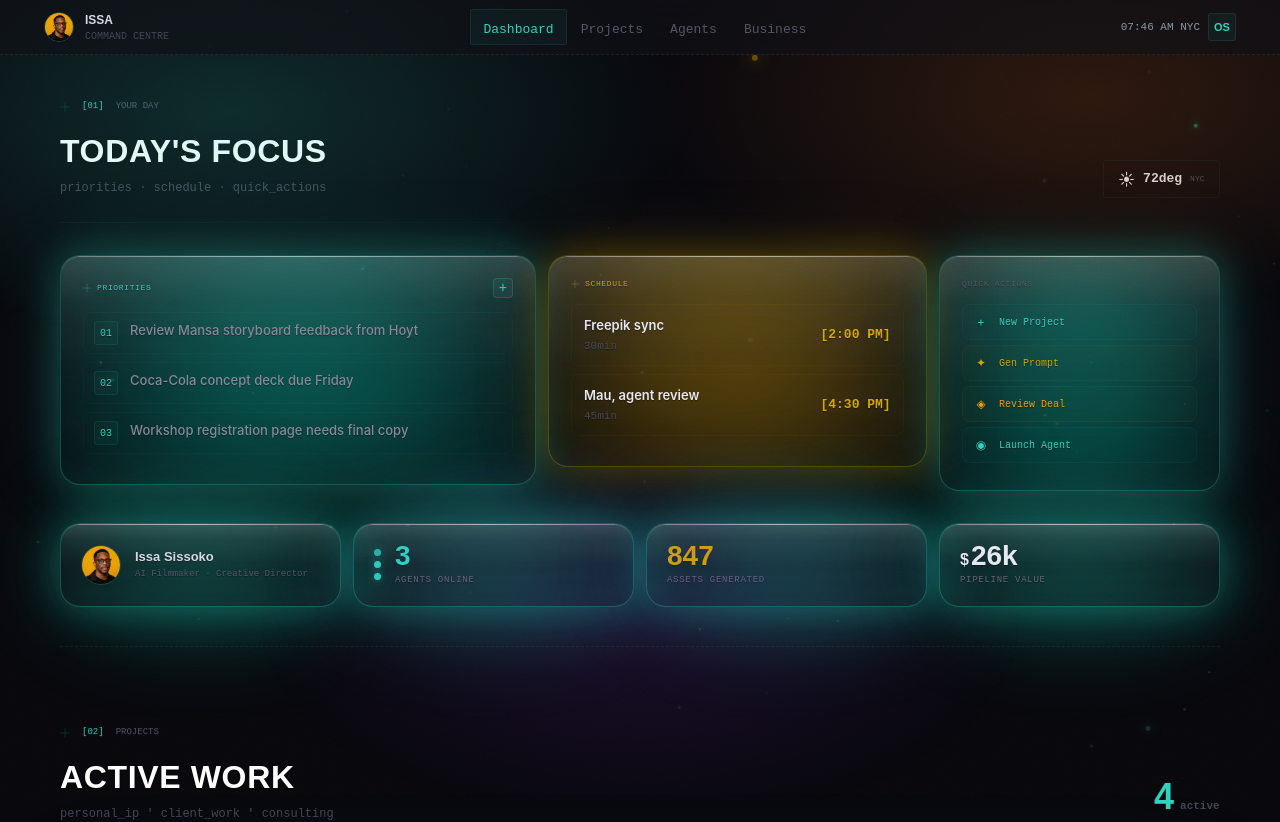
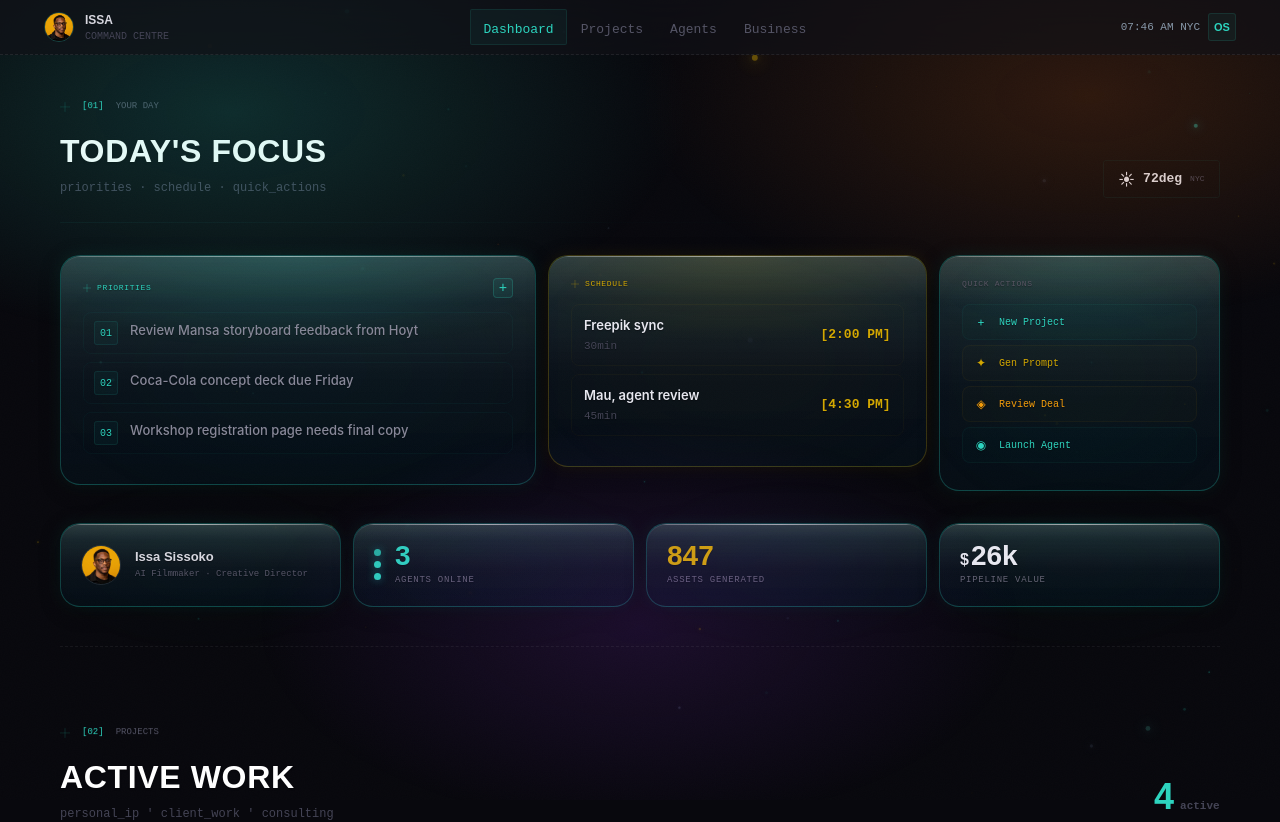
Before and after one commit to louie-stack/Issa-Command-Centre, a Next.js app: page / in a window 1280 px wide. Shown: the top 822 px of the page. Built offline with nearby package versions, Linux system fonts and the light colour scheme.

Commit message:
tune(ui): darken liquid glass and reduce glow intensity

```diff
--- a/app/globals.css
+++ b/app/globals.css
@@ -35,8 +35,8 @@ html { scroll-behavior: smooth; }
 .bento-hover {
   --card-accent-rgb: 45, 212, 191;
   --card-secondary-rgb: 94, 234, 212;
-  --card-glow-opacity: 0.68;
-  --card-glow-opacity-hover: 0.92;
+  --card-glow-opacity: 0.12;
+  --card-glow-opacity-hover: 0.16;
 
   position: relative;
   isolation: isolate;
@@ -46,18 +46,17 @@ html { scroll-behavior: smooth; }
   background:
     linear-gradient(
       180deg,
-      rgba(var(--card-accent-rgb), 0.085),
-      rgba(10, 14, 22, 0.3) 48%,
-      rgba(var(--card-secondary-rgb), 0.055)
+      rgba(5, 30, 35, 0.75),
+      rgba(10, 20, 30, 0.72) 48%,
+      rgba(6, 16, 24, 0.78)
     ) !important;
-  border: 1px solid rgba(var(--card-accent-rgb), 0.3) !important;
-  backdrop-filter: blur(12px) saturate(180%) !important;
-  -webkit-backdrop-filter: blur(12px) saturate(180%) !important;
+  border: 1px solid rgba(var(--card-accent-rgb), 0.25) !important;
+  backdrop-filter: blur(8px) saturate(120%) !important;
+  -webkit-backdrop-filter: blur(8px) saturate(120%) !important;
   box-shadow:
-    0 0 40px rgba(var(--card-accent-rgb), 0.3),
-    0 0 80px rgba(var(--card-accent-rgb), 0.15),
-    0 8px 32px rgba(0, 0, 0, 0.15),
-    inset 0 1px 0 rgba(255, 255, 255, 0.2) !important;
+    0 0 15px rgba(var(--card-accent-rgb), 0.08),
+    0 4px 20px rgba(0, 0, 0, 0.4),
+    inset 0 1px 0 rgba(255, 255, 255, 0.12) !important;
   color: #edf3ff;
   text-shadow: 0 1px 1px rgba(0, 0, 0, 0.35);
   transition: all 0.3s cubic-bezier(0.4, 0, 0.2, 1) !important;
@@ -100,12 +99,12 @@ html { scroll-behavior: smooth; }
   opacity: var(--card-glow-opacity);
   background: radial-gradient(
     ellipse at 50% 50%,
-    rgba(var(--card-accent-rgb), 0.6) 0%,
-    rgba(var(--card-secondary-rgb), 0.42) 36%,
-    rgba(var(--card-accent-rgb), 0.22) 58%,
+    rgba(var(--card-accent-rgb), 0.2) 0%,
+    rgba(var(--card-secondary-rgb), 0.14) 36%,
+    rgba(var(--card-accent-rgb), 0.08) 58%,
     transparent 76%
   );
-  filter: blur(52px) saturate(140%);
+  filter: blur(40px) saturate(110%);
   transform: scale(1);
   transition: opacity 0.35s ease, transform 0.35s ease;
   animation: liquidBacklightPulse 4.8s ease-in-out infinite;
@@ -142,18 +141,17 @@ html { scroll-behavior: smooth; }
   background:
     linear-gradient(
       180deg,
-      rgba(var(--card-accent-rgb), 0.11),
-      rgba(12, 18, 28, 0.35) 48%,
-      rgba(var(--card-secondary-rgb), 0.08)
+      rgba(6, 32, 38, 0.78),
+      rgba(10, 22, 34, 0.75) 48%,
+      rgba(6, 18, 26, 0.8)
     ) !important;
-  border: 1px solid rgba(var(--card-accent-rgb), 0.42) !important;
-  backdrop-filter: blur(14px) saturate(190%) !important;
-  -webkit-backdrop-filter: blur(14px) saturate(190%) !important;
+  border: 1px solid rgba(var(--card-accent-rgb), 0.32) !important;
+  backdrop-filter: blur(9px) saturate(125%) !important;
+  -webkit-backdrop-filter: blur(9px) saturate(125%) !important;
   box-shadow:
-    0 0 56px rgba(var(--card-accent-rgb), 0.42),
-    0 0 96px rgba(var(--card-accent-rgb), 0.24),
-    0 14px 42px rgba(0, 0, 0, 0.28),
-    inset 0 1px 0 rgba(255, 255, 255, 0.26) !important;
+    0 0 18px rgba(var(--card-accent-rgb), 0.1),
+    0 8px 24px rgba(0, 0, 0, 0.45),
+    inset 0 1px 0 rgba(255, 255, 255, 0.14) !important;
 }
 
 .card-hover:hover::before,
```
